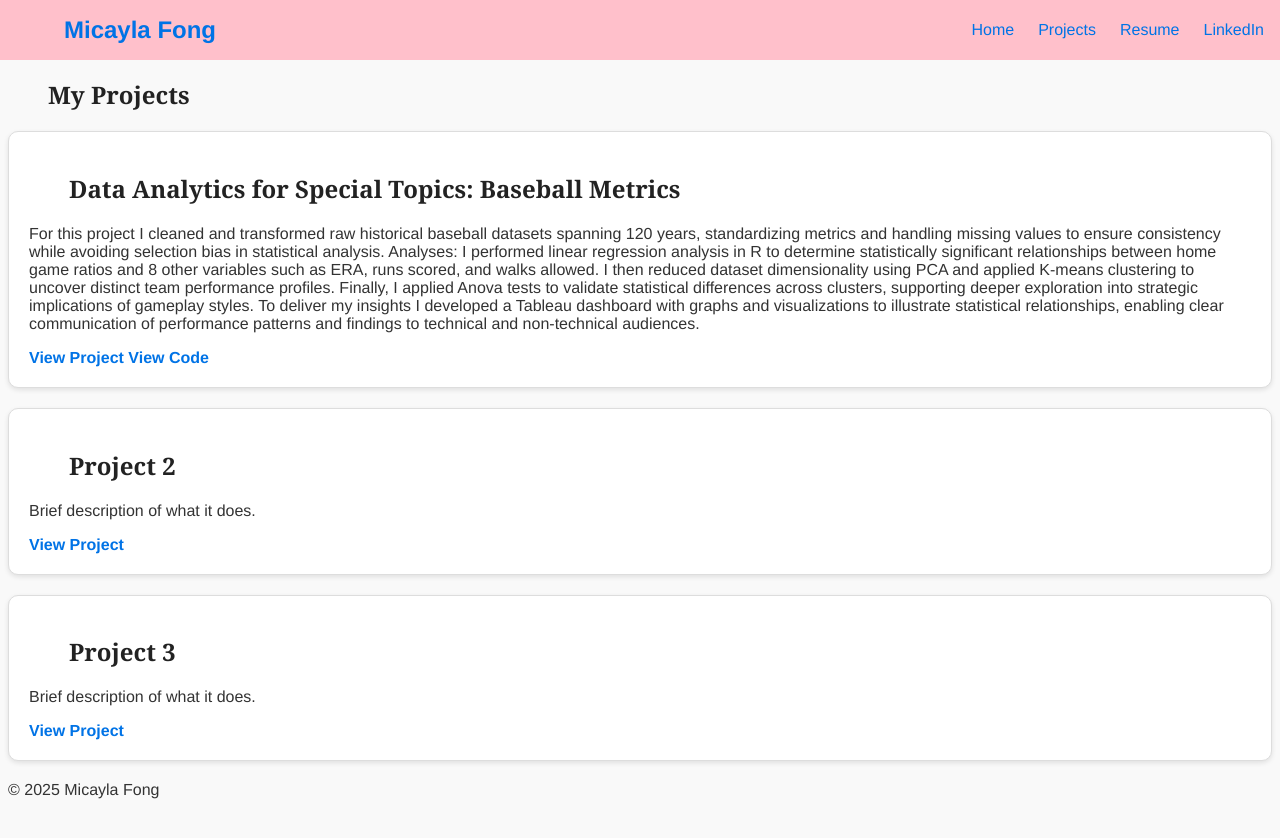
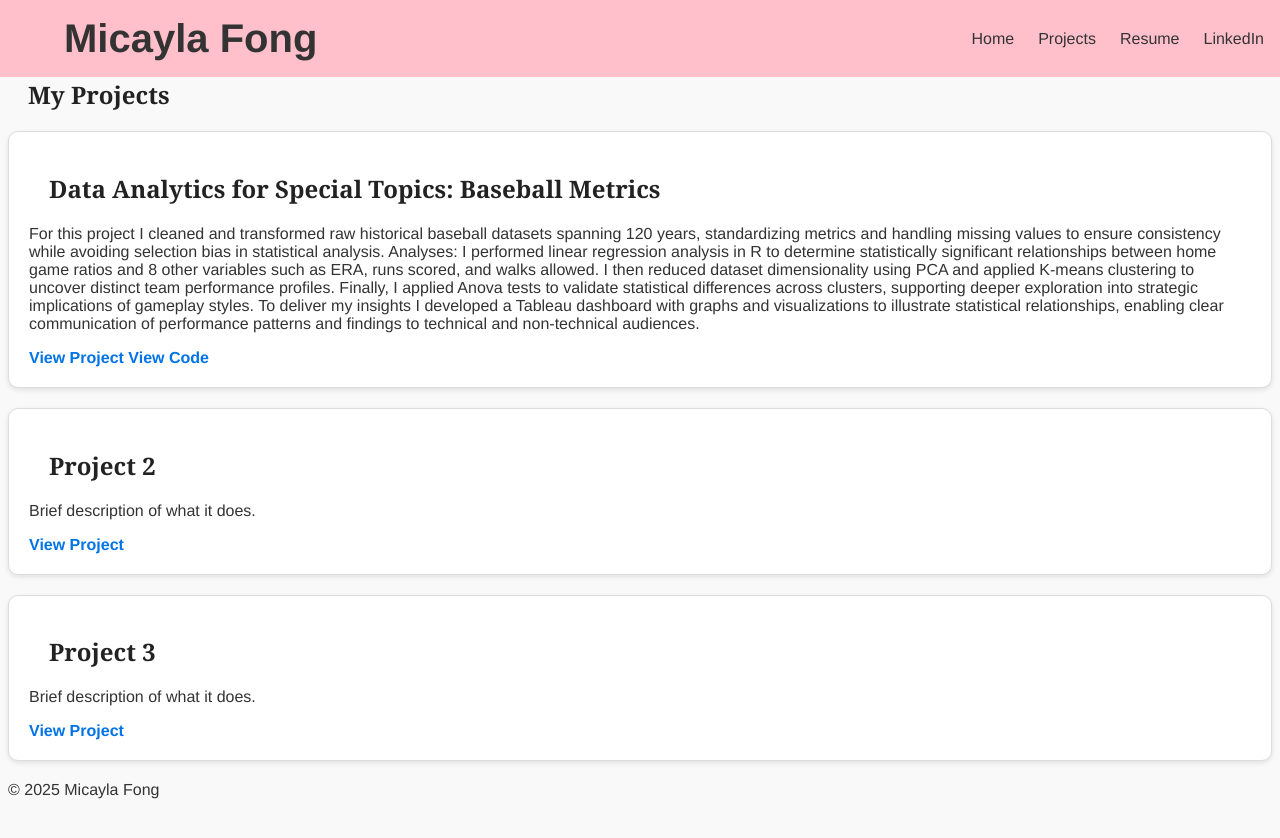
Before and after one commit to mdfong35/mdfong35.github.io, a Jekyll site: the page built from projects.md, in a window 1280 px wide. Shown: the top 838 px of the page. Built offline with Jekyll 4.4.1, drawn with Linux system fonts in a browser that asks for light colours.

Commit message:
Update style.css

```diff
--- a/assets/style.css
+++ b/assets/style.css
@@ -24,9 +24,9 @@ body {
 }
 
 .site-title {
-  font-size: 1.5rem;
+  font-size: 2.5rem;
   font-weight: bold;
-  color: #0073e6;
+  color: #333333;
 }
 
 .nav-links {
@@ -36,7 +36,7 @@ body {
 }
 
 .nav-links a {
-  color: #0073e6;
+  color: #333333;
   text-decoration: none;
   transition: color 0.3s ease;
 }
@@ -59,7 +59,7 @@ body {
 
 
 h2 {
-  margin-left: 40px; /* Adjust the value as needed (px, em, rem, %) */
+  margin-left: 20px; /* Adjust the value as needed (px, em, rem, %) */
 }
 
 h1, h2, h3 {
```
